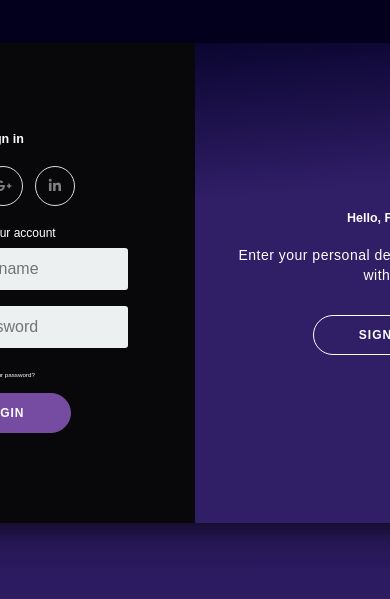
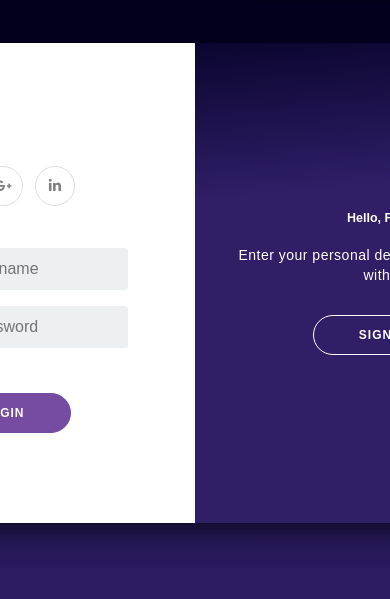
Before and after one commit to jadonharsh109/Bolo-coder, a PHP site: page /templates/login.html in a window 390 px wide. Shown: the part 209-808 px from the top of the page. Run offline with PHP 8.4, Linux system fonts and the light colour scheme; some libraries are stand-ins or nearby versions.

Commit message:
mobile login page fix

```diff
--- a/templates/login and signup.css
+++ b/templates/login and signup.css
@@ -93,7 +93,7 @@ button.ghost {
 }
 
 form {
-	background-color: rgb(8 8 10);
+	background-color: white;
 	display: flex;
 	align-items: center;
 	justify-content: center;
```
